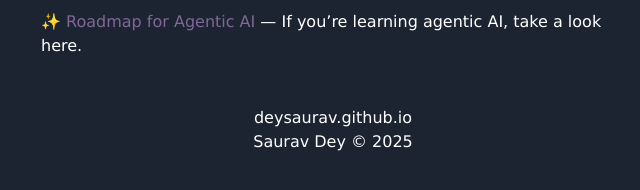
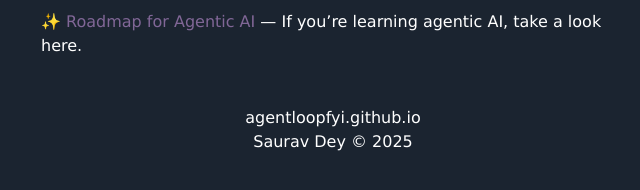
Before and after one commit to agentloopfyi/agentloopfyi.github.io, a Jekyll site: the page built from index.markdown, in a window 1280 px wide. Shown: the part 187-377 px from the top of the page, without its empty margins (307-947 px from the left). Built offline with Jekyll 4.4.1, drawn with Linux system fonts in a browser that asks for light colours.

Commit message:
Update _config.yml

```diff
--- a/_config.yml
+++ b/_config.yml
@@ -3,7 +3,7 @@
 email:
 description:
 baseurl: ""
-url: "deysaurav.github.io"
+url: "agentloopfyi.github.io"
 footnote: "Saurav Dey © 2025"
 
 # Build settings
```
